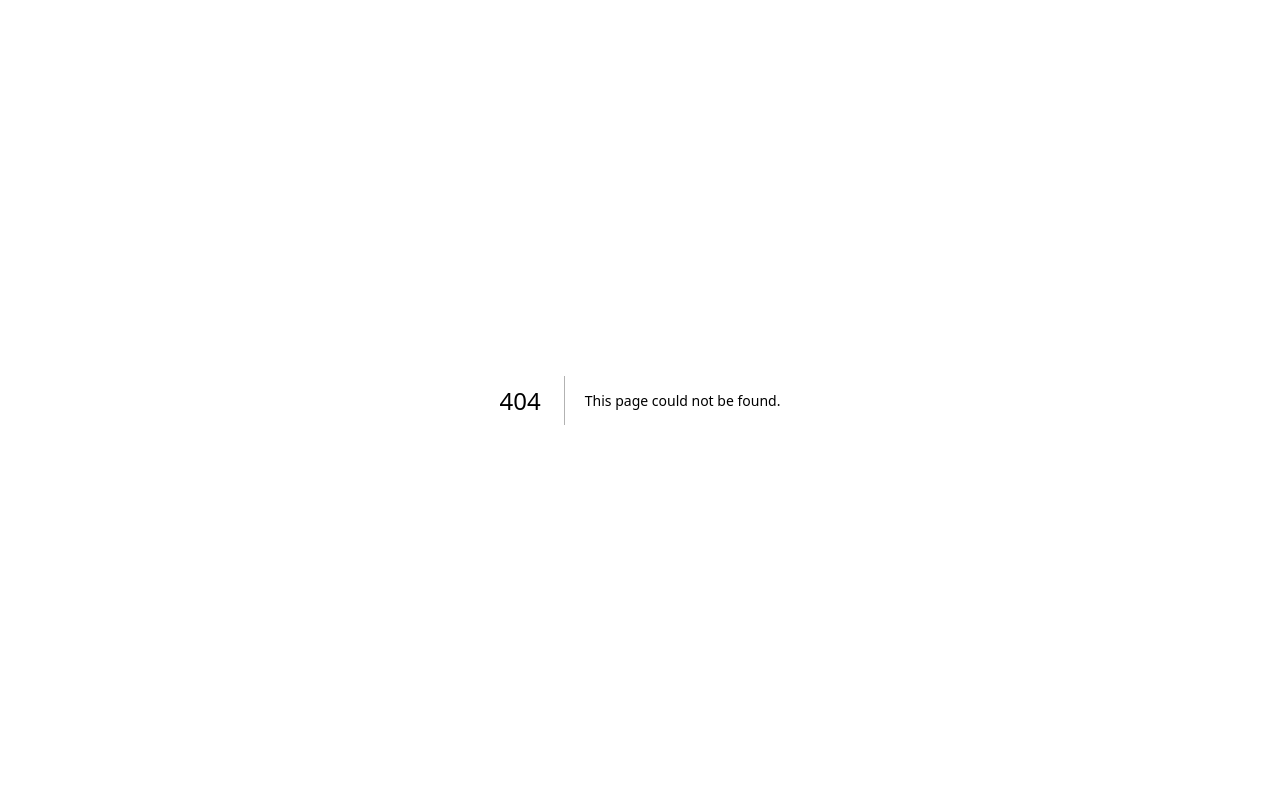
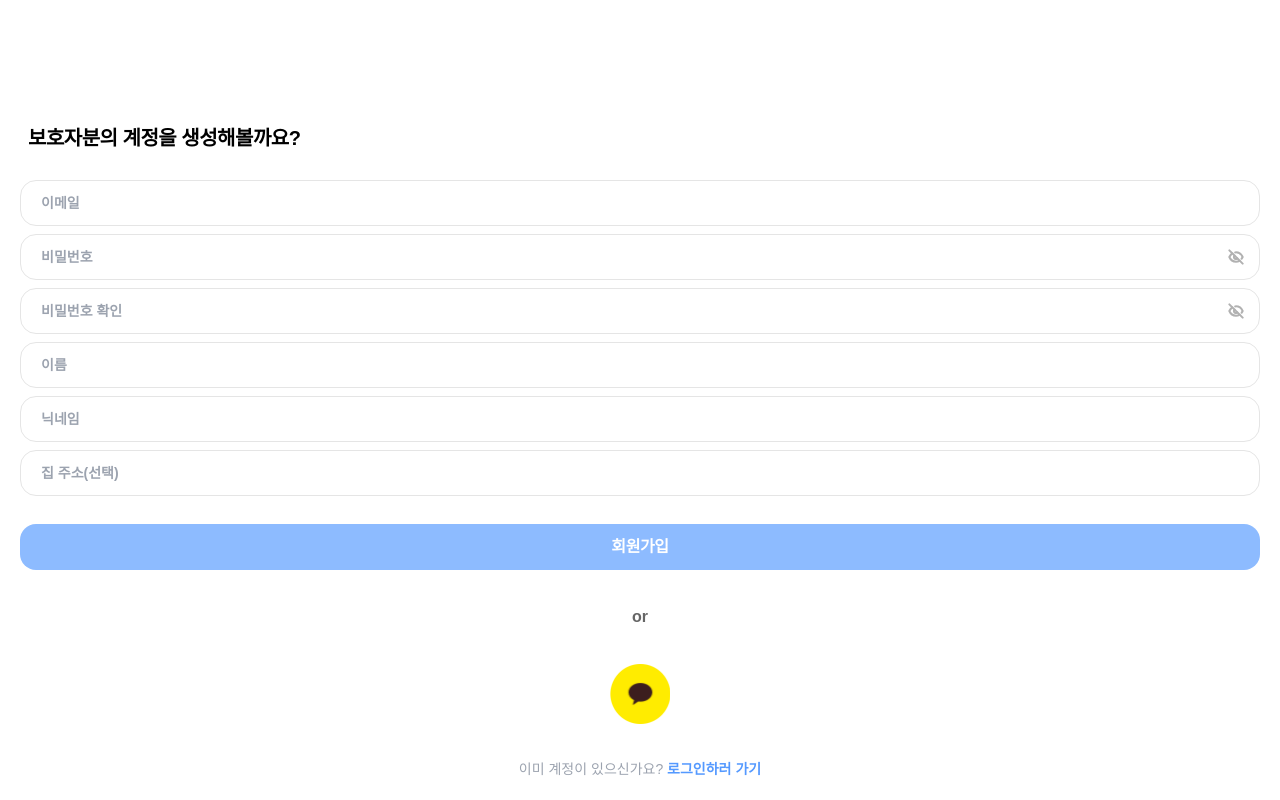
Before and after one commit to BodamDiary/bodam-client, a Next.js app: page /signup in a window 1280 px wide. Before the commit this address had no page. Built offline with nearby package versions, Linux system fonts and the light colour scheme.

Commit message:
:sparkles: Add sign up page

```diff
--- a/app/signin/_components/SignInForm.tsx
+++ b/app/signin/_components/SignInForm.tsx
@@ -6,8 +6,9 @@ import {toast} from "sonner";
 import {setLoginUser} from "@/app/_utils/loginUserInfo";
 
 const SignInForm = () => {
-    const [email, setEmail] = useState<string>();
-    const [password, setPassword] = useState<string>();
+    const [email, setEmail] = useState<string>('');
+    const [password, setPassword] = useState<string>('');
+    const [showPassword, setShowPassword] = useState<boolean>(false);
     const router = useRouter();
 
     const handleLoginButton = async () => {
@@ -49,14 +50,27 @@ const SignInForm = () => {
                 value={email}
                 onChange={(e) => setEmail(e.target.value)}
             />
+            <div className="relative w-full">
                 <input
-                type="password"
+                    type={showPassword ? "text" : "password"}
                     id="password"
                     className="h-[46px] w-full rounded-2xl focus:outline-none border border-[#E5E5E5] px-5 py-2.5 text-sm font-bold text-placeholder text-opacity-50"
                     placeholder="비밀번호"
                     value={password}
                     onChange={(e) => setPassword(e.target.value)}
                 />
+                <button
+                    type="button"
+                    onClick={() => setShowPassword(!showPassword)}
+                    className="absolute right-4 top-1/2 transform -translate-y-1/2 text-placeholder text-opacity-50"
+                >
+                    <img
+                        src={showPassword ? "/icons/icon-eye-open.svg" : "/icons/icon-eye-closed.svg"}
+                        alt={showPassword ? "Hide password" : "Show password"}
+                        className="w-4 h-4 opacity-50"
+                    />
+                </button>
+            </div>
             <button
                 onClick={() => handleLoginButton()}
                 className="h-[46px] w-full rounded-2xl bg-main_300 text-white font-bold text-base tracking-tight leading-4 px-5 py-2.5">
--- a/app/signup/_components/SignUpForm.tsx
+++ b/app/signup/_components/SignUpForm.tsx
@@ -0,0 +1,137 @@
+"use client"
+
+import {useState} from "react";
+import {useRouter} from "next/navigation"
+import {toast} from "sonner";
+import {setLoginUser} from "@/app/_utils/loginUserInfo";
+
+const SignUpForm = () => {
+    const [email, setEmail] = useState<string>('');
+    const [password, setPassword] = useState<string>('');
+    const [passwordCheck, setPasswordCheck] = useState<string>('');
+    const [name, setName] = useState<string>('');
+    const [nickName, setNickName] = useState<string>('');
+    const [address, setAddress] = useState<string>('');
+    const [showPassword, setShowPassword] = useState<boolean>(false);
+    const [showPasswordCheck, setShowPasswordCheck] = useState<boolean>(false);
+    const router = useRouter();
+
+    const handleLoginButton = async () => {
+        try {
+            const response = await fetch("/users/register-user", {
+                method: "POST",
+                headers: {
+                    "Content-Type": "application/json",
+                },
+                body: JSON.stringify({
+                    email,
+                    password,
+                    name,
+                    nickName,
+                    address,
+                }),
+            });
+
+            if (!response.ok) {
+                throw new Error("회원가입에 실패했습니다.");
+            }
+
+            const userData = await response.json();
+            setLoginUser(userData);
+
+            toast.success("회원가입이 성공적으로 이뤄졌습니다!");
+            setTimeout(() => {
+                router.push("/create-group");
+            }, 1500);
+        } catch (error) {
+            toast.error("회원가입에 실패했습니다.");
+        }
+    };
+
+    return (
+        <>
+            <input
+                type="text"
+                id="email"
+                className="h-[46px] w-full rounded-2xl focus:outline-none border border-[#E5E5E5] px-5 py-2.5 text-sm font-bold text-placeholder text-opacity-50"
+                placeholder="이메일"
+                value={email}
+                onChange={(e) => setEmail(e.target.value)}
+            />
+            <div className="relative w-full">
+                <input
+                    type={showPassword ? "text" : "password"}
+                    id="password"
+                    className="h-[46px] w-full rounded-2xl focus:outline-none border border-[#E5E5E5] px-5 py-2.5 text-sm font-bold text-placeholder text-opacity-50"
+                    placeholder="비밀번호"
+                    value={password}
+                    onChange={(e) => setPassword(e.target.value)}
+                />
+                <button
+                    type="button"
+                    onClick={() => setShowPassword(!showPassword)}
+                    className="absolute right-4 top-1/2 transform -translate-y-1/2 text-placeholder text-opacity-50"
+                >
+                    <img
+                        src={showPassword ? "/icons/icon-eye-open.svg" : "/icons/icon-eye-closed.svg"}
+                        alt={showPassword ? "Hide password" : "Show password"}
+                        className="w-4 h-4 opacity-50"
+                    />
+                </button>
+            </div>
+            <div className="relative w-full">
+                <input
+                    type={showPasswordCheck ? "text" : "password"}
+                    id="passwordCheck"
+                    className="h-[46px] w-full rounded-2xl focus:outline-none border border-[#E5E5E5] px-5 py-2.5 text-sm font-bold text-placeholder text-opacity-50"
+                    placeholder="비밀번호 확인"
+                    value={passwordCheck}
+                    onChange={(e) => setPasswordCheck(e.target.value)}
+                />
+                <button
+                    type="button"
+                    onClick={() => setShowPasswordCheck(!showPasswordCheck)}
+                    className="absolute right-4 top-1/2 transform -translate-y-1/2 text-placeholder text-opacity-50"
+                >
+                    <img
+                        src={showPasswordCheck ? "/icons/icon-eye-open.svg" : "/icons/icon-eye-closed.svg"}
+                        alt={showPasswordCheck ? "Hide password" : "Show password"}
+                        className="w-4 h-4 opacity-50"
+                    />
+                </button>
+            </div>
+            <input
+                type="text"
+                id="name"
+                className="h-[46px] w-full rounded-2xl focus:outline-none border border-[#E5E5E5] px-5 py-2.5 text-sm font-bold text-placeholder text-opacity-50"
+                placeholder="이름"
+                value={name}
+                onChange={(e) => setName(e.target.value)}
+            />
+            <input
+                type="text"
+                id="nickName"
+                className="h-[46px] w-full rounded-2xl focus:outline-none border border-[#E5E5E5] px-5 py-2.5 text-sm font-bold text-placeholder text-opacity-50"
+                placeholder="닉네임"
+                value={nickName}
+                onChange={(e) => setNickName(e.target.value)}
+            />
+            <input
+                type="text"
+                id="address"
+                className="h-[46px] w-full rounded-2xl focus:outline-none border border-[#E5E5E5] px-5 py-2.5 text-sm font-bold text-placeholder text-opacity-50"
+                placeholder="집 주소(선택)"
+                value={address}
+                onChange={(e) => setAddress(e.target.value)}
+            />
+
+            <button
+                onClick={() => handleLoginButton()}
+                className="mt-[20px] h-[46px] w-full rounded-2xl bg-main_300 text-white font-bold text-base tracking-tight leading-4 px-5 py-2.5">
+                회원가입
+            </button>
+        </>
+    );
+}
+
+export default SignUpForm;
--- /dev/null
+++ b/app/signup/page.tsx
@@ -0,0 +1,40 @@
+import React from "react";
+import SignUpForm from "./_components/SignUpForm";
+import Link from "next/link";
+import Image from "next/image";
+
+export default function SignUpPage(){
+    return(
+        <main className="flex min-h-screen flex-col items-center select-none overflow-x-hidden overflow-y-hidden">
+            <section className="mt-[120px] w-full py-2 px-5">
+                <div className="w-full flex flex-col justify-start items-start gap-y-2">
+                    <div className="w-full flex flex-row justify-start items-cetner px-2 mb-6">
+                        <h3 className="text-xl font-bold tracking-tight text-black leading-5">
+                            보호자분의 계정을 생성해볼까요?
+                        </h3>
+                    </div>
+                    <SignUpForm />
+                </div>
+                <p className="flex mt-[35px] w-full justify-center gap-2 text-placeholder font-bold">or</p>
+                <Link
+                    href="/kakao"
+                    className="mt-[35px] w-full flex justify-center">
+                    <div className="relative w-[60px] h-[60px] ">
+                        <Image src="/icons/icon-kakao-circle.png" alt="카카오톡 로그인" fill />
+                    </div>
+                </Link>
+                <div className="mt-[35px] w-full flex flex-col justify-center">
+                    <Link
+                        href="signup"
+                        className="w-full flex justify-center">
+                        <span className="text-sm font-medium text-gray-400">
+                            이미 계정이 있으신가요? {" "}
+                            <span className="text-main_500 font-bold">로그인하러 가기</span>
+                        </span>
+                    </Link>
+                </div>
+
+            </section>
+        </main>
+    );
+}
```
Also changed, not shown: public/icons/icon-eye-closed.svg (added), public/icons/icon-eye-open.svg (added). Lines whose indentation alone changed are shown as unchanged.
